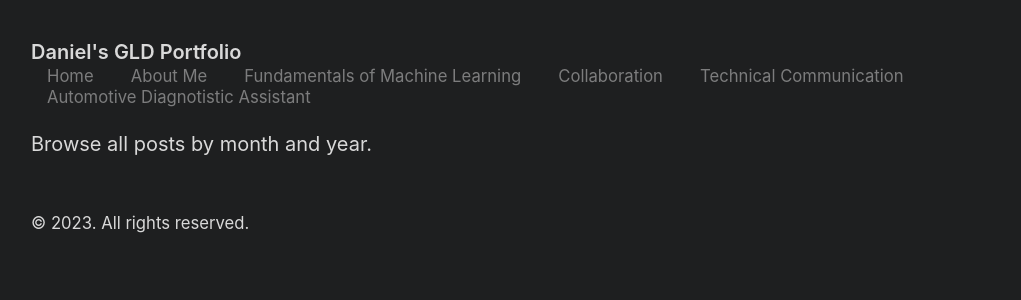
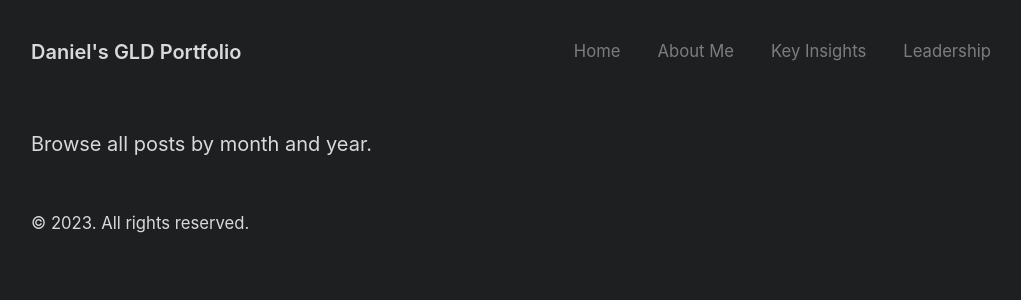
Before and after one commit to dagleaves/gld-portfolio, a Jekyll site: the page built from index.md, in a window 1280 px wide. Shown: the top 300 px of the page, without its empty margins (121-1142 px from the left). Built offline with Jekyll 4.4.1, drawn with Linux system fonts in a browser that asks for light colours.

Commit message:
Update navbar to nested

```diff
--- a/_config.yml
+++ b/_config.yml
@@ -53,16 +53,16 @@ nav:
   - title: About Me
     url: /gld-portfolio/about-me
 
-  - title: Fundamentals of Machine Learning
-    url: /gld-portfolio/fundamentals-of-machine-learning
+  - title: Key Insights
+    subfolderitems:
+    - page: Fundamentals of Machine Learning
+      url: /gld-portfolio/fundamentals-of-machine-learning
+    - page: Collaboration
+      url: /gld-portfolio/collaboration
+    - page: Technical Communication
+      url: /gld-portfolio/technical-communication
 
-  - title: Collaboration
-    url: /gld-portfolio/collaboration
-
-  - title: Technical Communication
-    url: /gld-portfolio/technical-communication
-
-  - title: Automotive Diagnotistic Assistant
+  - title: Leadership
     url: /gld-portfolio/automotive-diagnostic-assistant
 
   # - title: Resume
```
